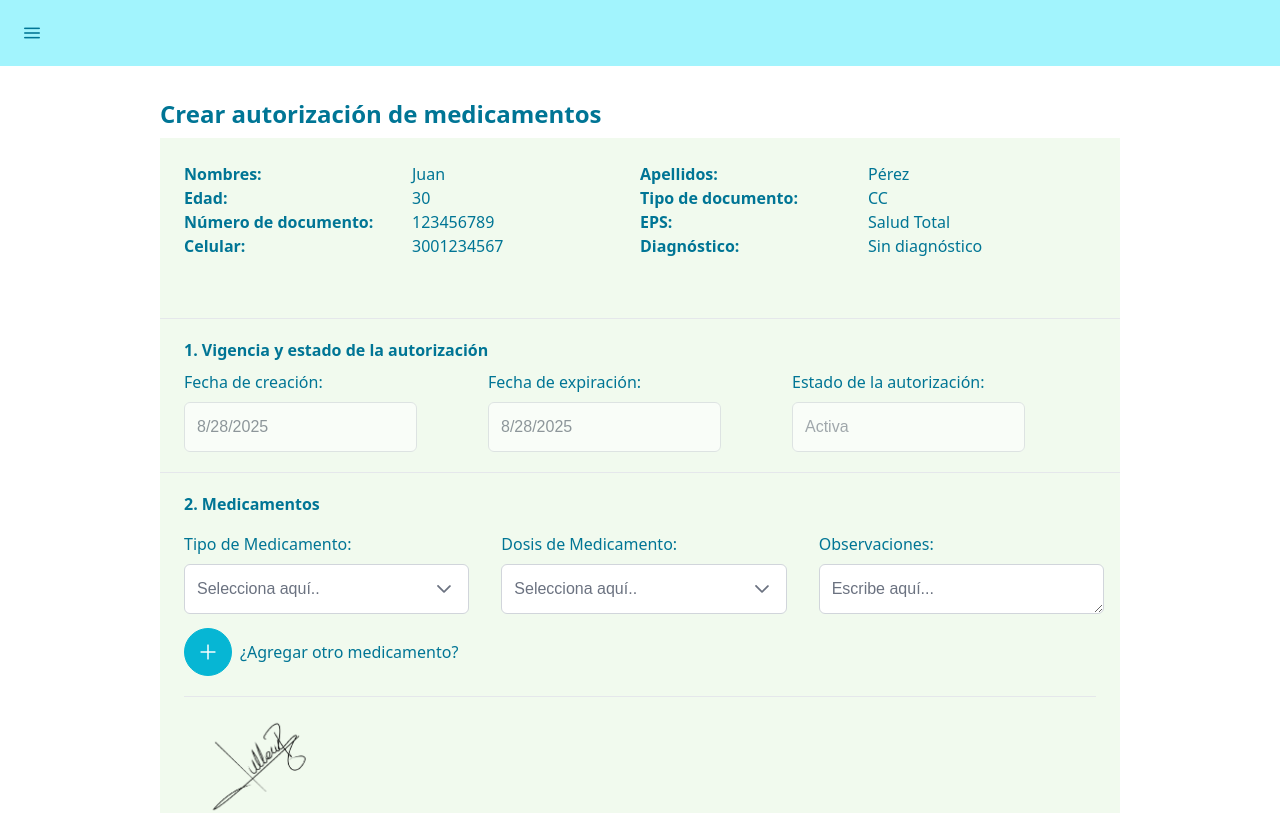
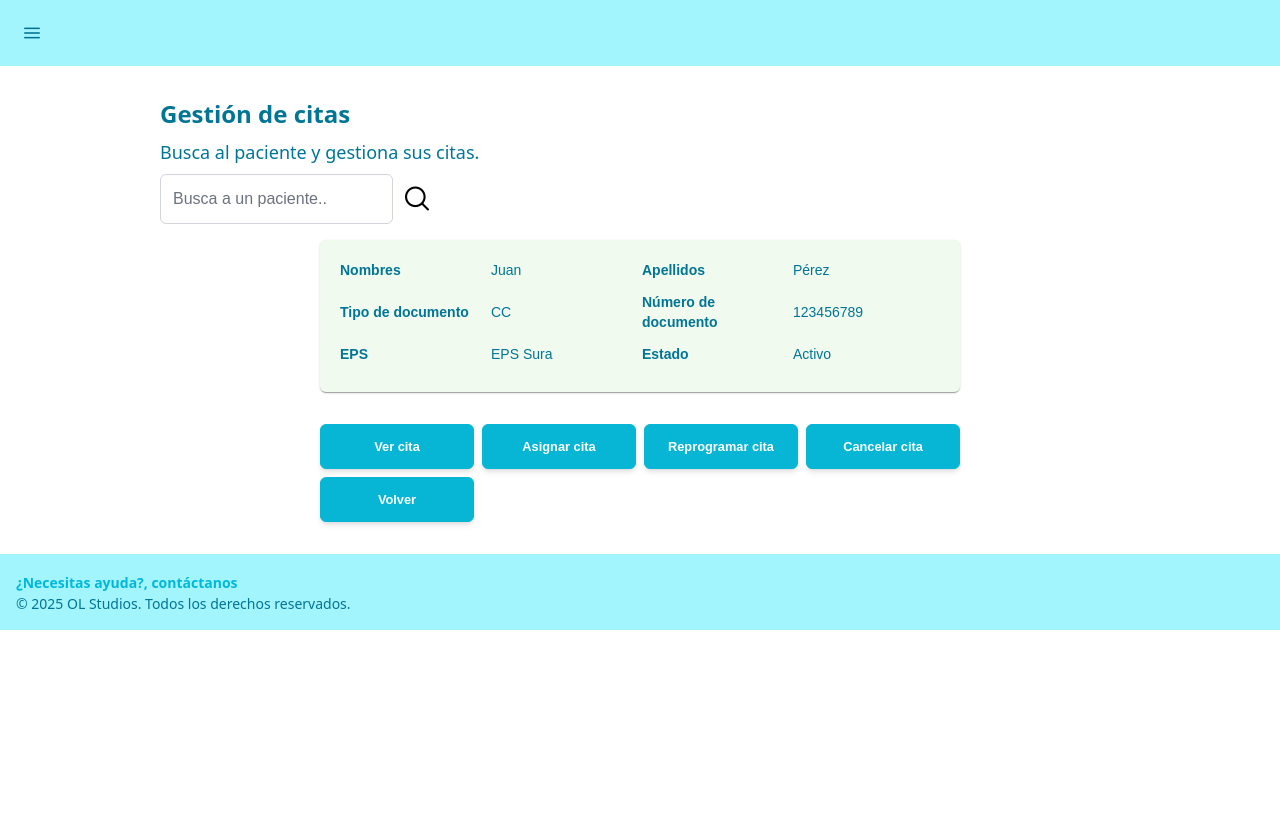
Before and after one commit to AndreaM-95/GC-PSICOLOGICAS, a React (Vite) app in the folder frontend/: page / in a window 1280 px wide. Shown: the top 813 px of the page. Built offline with nearby package versions, Linux system fonts and the light colour scheme; a web font is replaced by a local one.

Commit message:
Pantalla - Gestión de citas

```diff
--- a/frontend/src/App.tsx
+++ b/frontend/src/App.tsx
@@ -7,10 +7,11 @@ import SummaryHistory from './pages/Medico/SummaryHistory'
 import DetailsMedicalHistory from './pages/Medico/DetailsMedicalHistory'
 import SearchMedicalHistory from './pages/Admin/SearchMedicalHistory'
 import CreateMedicalHistory from './pages/Medico/CreateMedicalHistory'
+import CreateAuthorization from './pages/Medico/CreateAuthorization'
 */
 
+import Gestiones from './pages/Admin/Gestiones'
 import Footer from './components/Footer'
-import CreateAuthorization from './pages/Medico/CreateAuthorization'
 
 function App() {
   return (
@@ -24,8 +25,9 @@ function App() {
       <DetailsMedicalHistory />     //Falta semántica
       <SearchMedicalHistory/>       //Falta semántica
       <CreateMedicalHistory/>
+      <CreateAuthorization/>
       */}
-      <CreateAuthorization/>
+      <Gestiones/>
       <Footer />
     </>
   )
--- a/frontend/src/components/InfoUserCard.tsx
+++ b/frontend/src/components/InfoUserCard.tsx
@@ -1,6 +1,5 @@
 import { Card } from "primereact/card";
 import React from "react";
-
 
 interface Patient {
     nameUser: string,
--- /dev/null
+++ b/frontend/src/components/PatientInfoCard.tsx
@@ -0,0 +1,37 @@
+import { Card } from "primereact/card";
+import React from "react";
+
+interface PatientInfoSummary {
+    nameUser: string,
+    lastNameUser: string,
+    documentType: string,
+    documentNumber: number,
+    eps: string,
+    state: string,
+}
+
+export default function PatientInfoCard({ patient }: { patient: PatientInfoSummary }) {
+    const patientFields = [
+        { label: 'Nombres', value: patient.nameUser },
+        { label: 'Apellidos', value: patient.lastNameUser },
+        { label: 'Tipo de documento', value: patient.documentType },
+        { label: 'Número de documento', value: patient.documentNumber },
+        { label: 'EPS', value: patient.eps },
+        { label: 'Estado', value: patient.state },
+    ];
+
+  return (
+    <Card
+        style={{ background: '#f1faee', padding: '0px',  margin:'auto' }}
+    >
+        <div className="grid gap-1 grid-cols-4">
+            {patientFields.map((field, index) => (
+                <React.Fragment key={index}>
+                    <label className="text-cyan-700 w-full font-bold mb-2 text-sm content-center">{field.label}</label>
+                    <label className="text-cyan-700 w-full mb-2 text-sm content-center">{field.value.toString()}</label>
+                </React.Fragment>
+            ))}
+        </div>
+    </Card>
+  );
+}
--- a/frontend/src/components/StoryHistory.tsx
+++ b/frontend/src/components/StoryHistory.tsx
@@ -42,7 +42,7 @@ export default function StoryHistory() {
             style={{padding: '0px', width: '85%', margin:'auto' }}
         >
             <div className="flex justify-start gap-3 pb-3">
-                <NavButton label="Ver detalle completo" icon="pi pi-eye" btnFunction={() => {}} />
+                <NavButton type={"button"} label="Ver detalle completo" icon="pi pi-eye" btnFunction={() => {}} />
             </div>
 
             <ScrollPanel style={{ height: '200px' }}>
--- /dev/null
+++ b/frontend/src/pages/Admin/Gestiones.tsx
@@ -0,0 +1,41 @@
+import { InputText } from "primereact/inputtext";
+import Navbar from "../../components/Navbar";
+import PatientInfoCard from "../../components/PatientInfoCard";
+import { Avatar } from "primereact/avatar";
+import NavButton from "../../components/NavButton";
+
+export default function Gestiones() {
+    return (
+        <main>
+            <Navbar/>
+            <header className="m-auto w-3/4">
+                <h1 className="text-cyan-700 font-bold text-2xl mx-auto mt-8 mb-2">Gestión de citas</h1>
+                <h2 className="text-cyan-700 text-lg mx-auto">Busca al paciente y gestiona sus citas.</h2>
+            </header>
+
+            <div className="w-3/4 m-auto items-center flex mt-2">
+                <InputText placeholder="Busca a un paciente.." keyfilter="alphanum" />
+                <Avatar icon="pi pi-search" size="large" style={{background: 'white'}} />
+            </div>
+
+            <section className="w-1/2 mx-auto mt-4 mb-8">
+                <PatientInfoCard patient={{
+                    nameUser: "Juan",
+                    lastNameUser: "Pérez",
+                    documentType: "CC",
+                    documentNumber: 123456789,
+                    eps: "EPS Sura",
+                    state: "Activo"
+                }} />
+            </section>
+
+            <div className="w-1/2 m-auto mb-8 grid gap-2 grid-cols-4">
+                <NavButton label="Ver cita" type={"button"} btnFunction={() => { } }/>
+                <NavButton label="Asignar cita" type={"button"} btnFunction={() => { } }/>
+                <NavButton label="Reprogramar cita" type={"button"} btnFunction={() => {}} />
+                <NavButton label="Cancelar cita" type={"button"} btnFunction={() => {}} />
+                <NavButton label="Volver" type={"button"} btnFunction={() => {}} />
+            </div>
+        </main>
+    );
+}
--- a/frontend/src/pages/Medico/DetailsMedicalHistory.tsx
+++ b/frontend/src/pages/Medico/DetailsMedicalHistory.tsx
@@ -21,8 +21,8 @@ export default function DetailsMedicalHistory() {
         </div>
 
         <div className="flex justify-end w-3/4 gap-4 mt-2 mx-auto pb-4">
-            <NavButton icon="pi pi-send" label="Enviar al correo" btnFunction={sendHistoryByEmail} />
-            <NavButton label="Volver" btnFunction={returnToPage} />
+            <NavButton type={"button"} icon="pi pi-send" label="Enviar al correo" btnFunction={sendHistoryByEmail} />
+            <NavButton type={"button"} label="Volver" btnFunction={returnToPage} />
         </div>
 
         <PatientDataSummary/>
--- a/frontend/src/pages/Medico/SummaryHistory.tsx
+++ b/frontend/src/pages/Medico/SummaryHistory.tsx
@@ -33,7 +33,7 @@ export default function SummaryHistory() {
             <InfoUserCard patient={patient} />
 
             <div className="m-auto w-[85%] flex justify-end gap-3 py-3">
-                <NavButton label="Crear historia" icon="pi pi-plus" btnFunction={() => {}} />
+                <NavButton type={"button"} label="Crear historia" icon="pi pi-plus" btnFunction={() => {}} />
             </div>
 
             <StoryHistory/>
```
